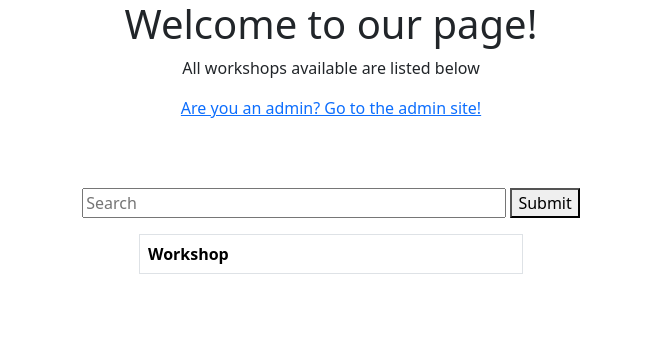
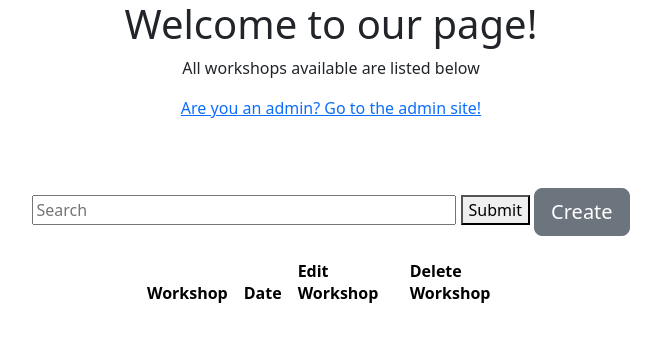
Before and after one commit to GraceCeline/Workshop, a Django app: page /workshop/ in a window 1280 px wide. Shown: the top 342 px of the page, without its empty margins (309-970 px from the left). Run offline with Django 5.2, Linux system fonts and the light colour scheme; data that the repository does not hold is empty; some libraries are stand-ins or nearby versions.

Commit message:
Optimized views and html files

```diff
--- a/workshop/templates/workshop/homepage.html
+++ b/workshop/templates/workshop/homepage.html
@@ -10,26 +10,32 @@
     <a href="{% url 'admin:index' %}" text-decoration: none;>Are you an admin? Go to the admin site!</a>
 </div>
 
+<div class="text-center mb-2">
     <form action="" method="GET">
         <div class="text-center mb-2">
             <input type="search" name="search" placeholder="Search" size="40">
             <button type="submit">Submit<i class="fas fa-search"></i></button>
+            <a href="{% url 'workshop:create_workshop' %}" class="btn btn-secondary btn-lg" role="button" >Create</a>
         </div>
     </form>
 
+</div>
+
 <div class="workshops">
-    <table class="table table-bordered mx-auto" style="width: 30%;">
+    <table class="table table-borderless mx-auto" style="width: 30%;">
         <thead>
             <th scope="col">Workshop</th>
+            <th scope="col">Date</th>
+            <th scope="col">Edit Workshop</th>
+            <th scope="col">Delete Workshop</th>
         </thead>
         <tbody>
         {% for workshop in workshop_list %}
             <tr>
-                <td>
-                    <ul style="text-align: center;">
-                        <li>{{ workshop.workshop_title }}</li>
-                    </ul>
-                </td>
+                <th scope="row"><a href="{% url 'workshop:details' workshop.id %}">{{ workshop.workshop_title }}</a></th>
+                <td>{{ workshop.date }}</td>
+                <td><button type="button" class="btn btn-warning"><a href="{% url 'workshop:edit_workshop' workshop.id %}">Edit</a></button></td>
+                <td><button type="button" class="btn btn-danger"><a href="{% url 'workshop:delete_workshop' workshop.id %}">Delete</a></button></td>
             </tr>
         {% endfor %}
         </tbody>
--- a/workshop/urls.py
+++ b/workshop/urls.py
@@ -6,7 +6,7 @@ app_name = "workshop"
 urlpatterns = [
     path("",views.ListWorkshop.as_view(), name="list"), #Homepage, List of available workshops
     path("<int:pk>/", views.DetailWorkshop.as_view(), name="details"), #Details of the workshops including all the options
-    path("create_workshop/", views.create_workshop, name="create_workshop"), #Creating another workshop to the list
-    path("<int:pk>/edit_workshop",views.edit_workshop, name="edit_workshop"), #Editing an existing workshop
-    #path("<int:pk>/delete_workshop"), ' Deleting the workshop altogether
+    path("create/", views.CreateWorkshop.as_view(), name="create_workshop"), #Creating another workshop to the list
+    path("<int:pk>/edit/",views.EditWorkshop.as_view(), name="edit_workshop"), #Editing an existing workshop
+    path("<int:pk>/delete/", views.DeleteWorkshop.as_view(), name="delete_workshop"), #Deleting the workshop altogether
 ]
--- a/workshop/views.py
+++ b/workshop/views.py
@@ -1,4 +1,4 @@
-from django.shortcuts import get_object_or_404, render, redirect
+from django.shortcuts import get_object_or_404, render, redirect,reverse
 from django.http import HttpResponse, HttpResponseRedirect
 from django.template import loader
 from django.views import generic
@@ -15,10 +15,48 @@ class ListWorkshop(generic.ListView):
         query = self.request.GET.get('')
         return Workshop.objects.all().order_by("date")
 
-class DetailWorkshop(generic.ListView):
+class DetailWorkshop(generic.detail.DetailView):
     model = Workshop
     template_name = "workshop/detail_workshop.html"
 
+    def get_context_data(self, **kwargs):
+        context = super().get_context_data(**kwargs)
+        context['workshop_id'] = self.kwargs.get('pk')
+        return context
+
+class CreateWorkshop(generic.edit.CreateView):
+    form_class = WorkshopForm
+    template_name = "workshop/create_workshop.html"
+
+    def form_valid(self, form):
+        logging.info(f"Saving Form {form}")
+        form.save()
+        return HttpResponseRedirect(reverse('workshop:list'))
+
+class EditWorkshop(generic.edit.UpdateView):
+    form_class = WorkshopForm
+    template_name = "workshop/edit_workshop.html"
+    success_url = ""
+
+    def form_valid(self, form):
+        form.save()
+        return HttpResponseRedirect("/saved/")
+
+    def get_queryset(self):
+        return Workshop.objects.all()
+
+class DeleteWorkshop(generic.edit.DeleteView):
+    model = Workshop
+    template_name = 'workshop/delete_workshop.html'
+    success_url= "/workshop/"
+
+    def get_queryset(self):
+        return Workshop.objects.all()
+
+    def delete():
+        return super(DeleteWorkshop, self).delete()
+
+"""
 def create_workshop(request):
     logging.info("Add Workshop Data")
 
@@ -49,5 +87,7 @@ def edit_workshop(request, workshop_id):
 
 def delete_workshop(request, workshop_id):
     workshop = get_object_or_404(Workshop, pk=workshop_id)
-    workshop.delete()
-    return HttpResponseRedirect("workshop:homepage")
+    if request.method == 'POST' and 'delete' in request.POST:
+        Workshop.objects.filter(pk=workshop_id).delete()
+        return HttpResponseRedirect("workshop:homepage")
+"""
```
Also changed, not shown: workshop/static/workshop/style.css (added, +19 -0 lines), workshop/templates/workshop/delete_workshop.html (added, +12 -0 lines), workshop/templates/workshop/detail_workshop.html (+29 -0 lines), workshop/templates/workshop/edit_workshop.html (+9 -0 lines). Lines whose indentation alone changed are shown as unchanged.
